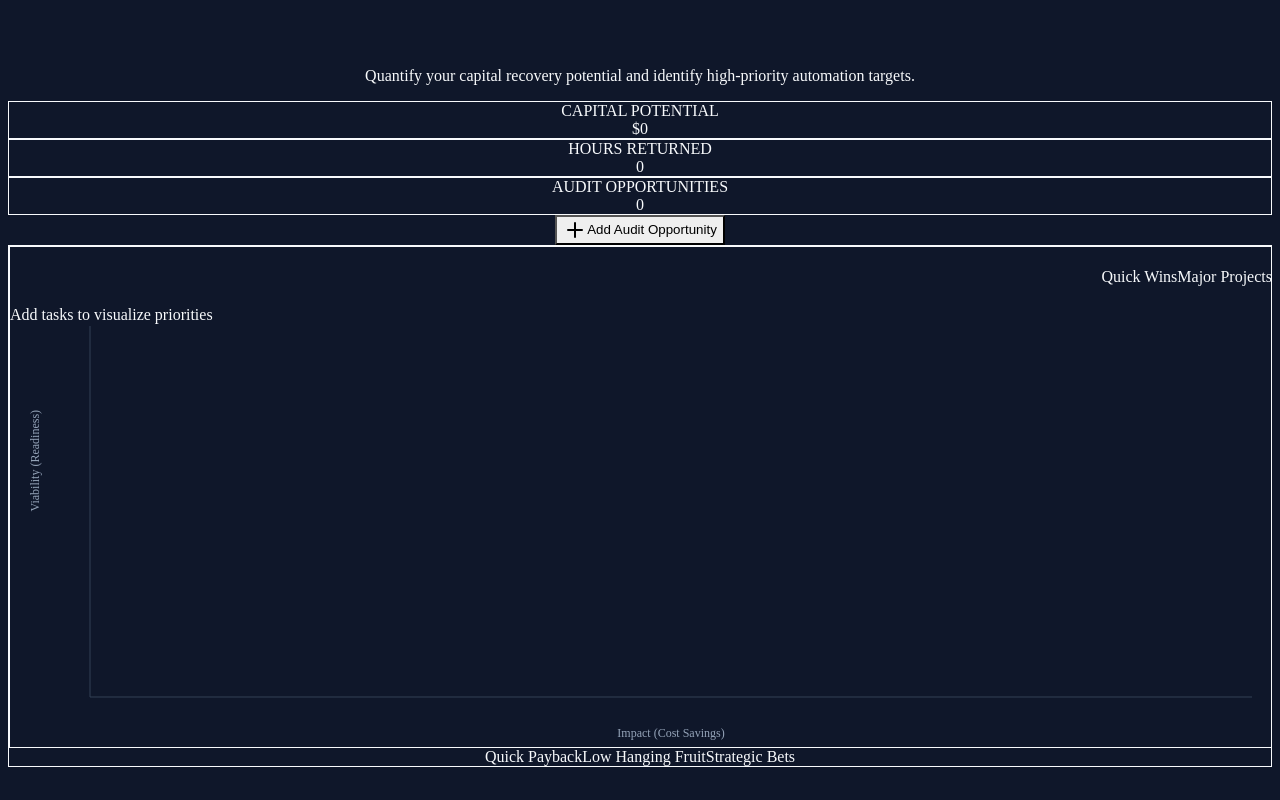
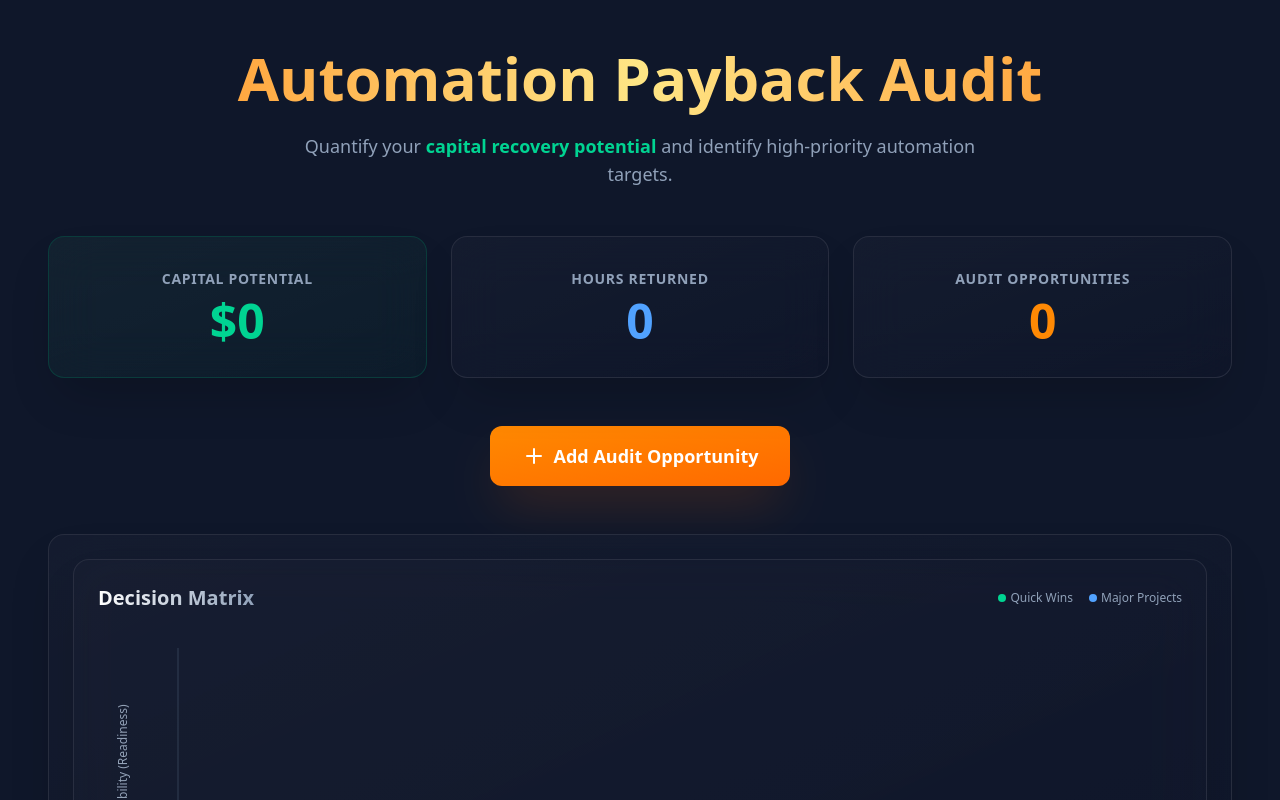
Before and after one commit to DavesAgenda/AI-ROI-Tool, a Next.js app: page / in a window 1280 px wide. Shown: the top 800 px of the page. Built offline with nearby package versions, Linux system fonts and the light colour scheme.

Commit message:
refactor: Consolidate Tailwind CSS imports into a single directive.

```diff
--- a/styles/globals.css
+++ b/styles/globals.css
@@ -1,10 +1,10 @@
-@tailwind base;
-@tailwind components;
-@tailwind utilities;
+@import "tailwindcss";
 
 /* Custom Base Styles */
 body {
-    background-color: #0f172a; /* Slate 900 */
-    color: #f8fafc; /* Slate 50 */
+    background-color: #0f172a;
+    /* Slate 900 */
+    color: #f8fafc;
+    /* Slate 50 */
     min-height: 100vh;
 }
```
